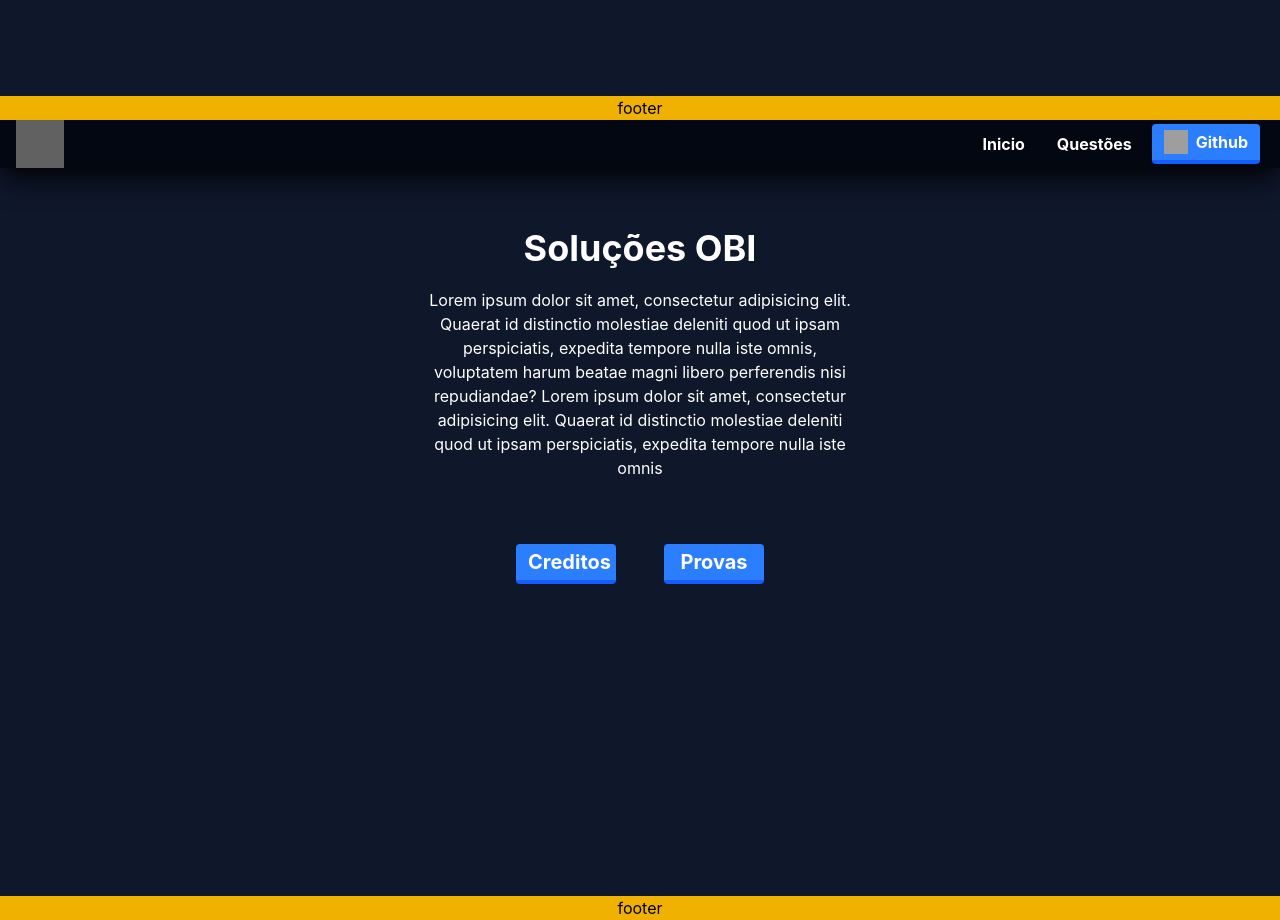
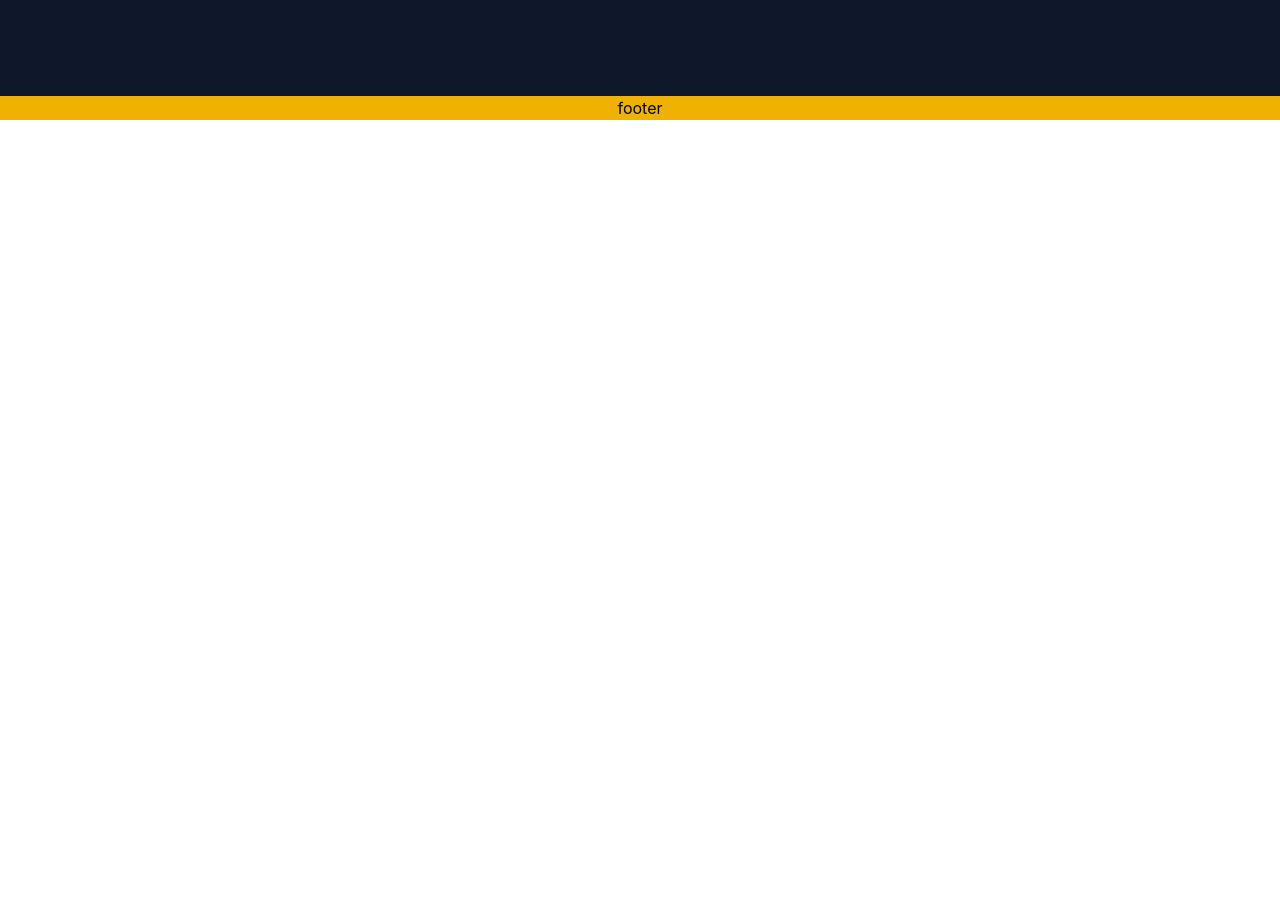
Before and after one commit to G-Aleixo/solucoes-obi-ifpar, a React (Vite) app in the folder site/: page /grid in a window 1280 px wide. Shown: the part 680-1600 px from the top of the page. After the commit the page ends 800 px from the top, so only its background shows below. Built offline with nearby package versions, Linux system fonts and the light colour scheme; grey boxes are pictures that could not be loaded.

Commit message:
feat: Prototype for react-router

```diff
--- a/site/src/App.jsx
+++ b/site/src/App.jsx
@@ -3,6 +3,7 @@ import Topbar from "./components/Topbar";
 import Landingpage from "./components/Landingpage";
 import Footer from "./components/Footer";
 import Grid from "./components/Grid";
+import { BrowserRouter, Routes, Route, Link } from 'react-router-dom';
 
 function App() {
   const [count, setCount] = useState(0);
@@ -22,18 +23,14 @@ function App() {
   }
 
   return (
-    <>
-      <div className="grid grid-cols-4 grid-rows-[auto_6fr_auto] min-h-screen gap-0">
-        <div className="col-span-full bg-gray-950 flex items-center">
-          <Topbar />
-        </div>
+    <BrowserRouter basename={import.meta.env.BASE_URL}>
 
-        <Grid />
-
-        <Footer />
-      </div>
-      <Landingpage />
-    </>
+      {/* Routes */}
+      <Routes>
+        <Route path="/" element={<Landingpage />} />
+        <Route path="/grid" element={<Grid />} />
+      </Routes>
+    </BrowserRouter>
 
   );
 }
--- a/site/src/components/Footer.jsx
+++ b/site/src/components/Footer.jsx
@@ -1,5 +1,5 @@
 export default function Footer() {
-    return (
-        <div className="col-span-full bg-yellow-500  flex items-center justify-center"> footer</div>
-    );
+  return (
+    <div className="col-span-full bg-yellow-500  flex items-center justify-center"> footer</div>
+  );
 }
--- a/site/src/components/Grid.jsx
+++ b/site/src/components/Grid.jsx
@@ -1,8 +1,20 @@
+import Topbar from "./Topbar";
+import Footer from "./Footer";
+
 export default function Grid() {
 	return (
 		<>
+			<div className="grid grid-cols-4 grid-rows-[auto_6fr_auto] min-h-screen gap-0">
+				<div className="col-span-full bg-gray-950 flex items-center">
+					<Topbar />
+				</div>
+
 				<div className="col-span-1 bg-slate-900 flex items-center justify-center text-white">sidebar</div>
+
 				<div className="col-span-3  bg-slate-900 flex items-center justify-center text-white">main page</div>
+
+				<Footer />
+			</div>
 			</>
 	);
 }
--- a/site/src/components/Landingpage.jsx
+++ b/site/src/components/Landingpage.jsx
@@ -1,5 +1,7 @@
 import Topbar from "./Topbar";
 import Footer from "./Footer";
+import { Link } from "react-router-dom";
+
 function Landingpage() {
   return (
     <>
@@ -14,15 +16,13 @@ function Landingpage() {
             <p className="text-center">Lorem ipsum dolor sit amet, consectetur adipisicing elit. Quaerat id distinctio molestiae deleniti quod ut ipsam perspiciatis, expedita tempore nulla iste omnis, voluptatem harum beatae magni libero perferendis nisi repudiandae? Lorem ipsum dolor sit amet, consectetur adipisicing elit. Quaerat id distinctio molestiae deleniti quod ut ipsam perspiciatis, expedita tempore nulla iste omnis</p>
           </div>
           <div className="flex justify-between w-1/5 m-5">
-                <button className="btn-info-3d items-center cursor-pointer text-xl w-25"
-                onClick={()=> window.location.href= "https://github.com/G-Aleixo/solucoes-obi-ifpar"}>
+            <button className="btn-info-3d items-center cursor-pointer text-xl w-25">
               Creditos
             </button>
 
-                <button className="btn-info-3d items-center cursor-pointer text-xl w-25"
-                onClick={()=> window.location.href= "https://github.com/G-Aleixo/solucoes-obi-ifpar"}>
+            <Link to="/grid" className="btn-info-3d items-center cursor-pointer text-xl w-25">
               Provas
-                </button>
+            </Link>
           </div>
         </div>
 
```
Lines whose indentation alone changed are shown as unchanged.
